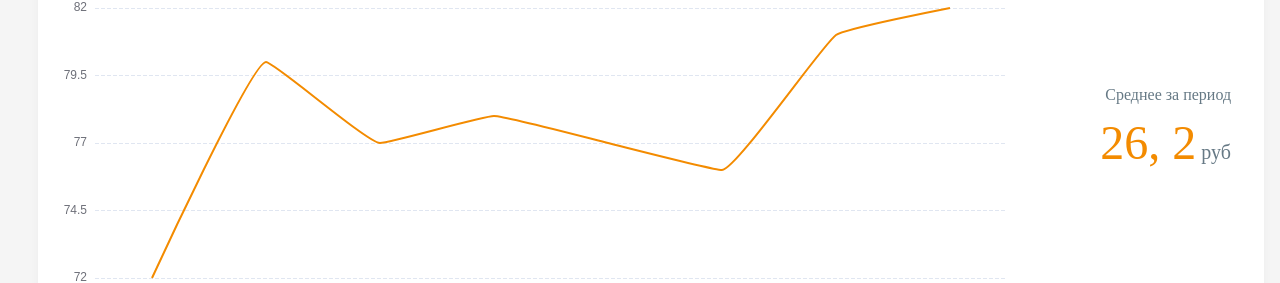
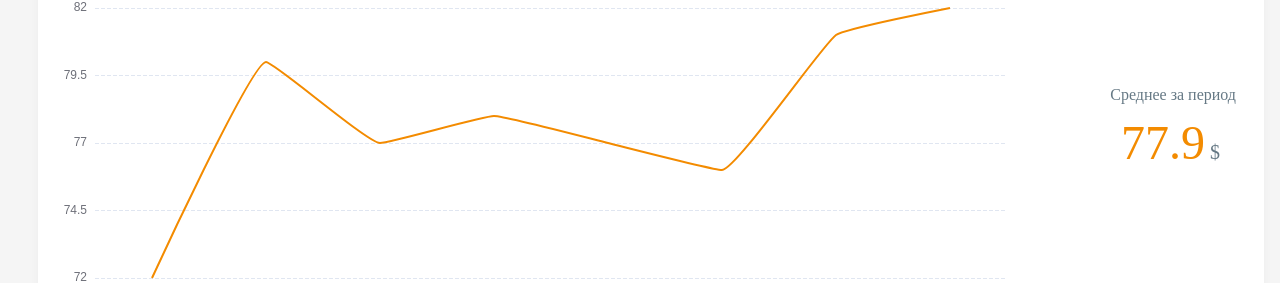
Before and after one commit to Sazonovme/currencyGraphic, a React (Create React App) app: page / in a window 1280 px wide. Shown: the part 100-383 px from the top of the page. Built offline with nearby package versions, Linux system fonts and the light colour scheme.

Commit message:
add avarage logic in WidgetGraphic

```diff
--- a/src/components/WidgetGraphic/WidgetGraphic.tsx
+++ b/src/components/WidgetGraphic/WidgetGraphic.tsx
@@ -14,13 +14,21 @@ import {
 import { CURRENCY_LABEL, Currency } from './constants';
 import { useFetchDataGraphic } from './useFetchDataGraphic';
 
+function getAverage(numbers: [number]) {
+  const sum = numbers.reduce((acc, number) => acc + number, 0);
+  const length = numbers.length;
+  const res = sum / length;
+  if ((res ^ 0) === res) return res;
+  return res.toFixed(1);
+}
+
 export function WidgetGraphic() {
   const [currentCurrency, setCurrentCurrency] = useState<Currency>(
     Currency.dollar
   );
   const { loading, data, error } = useFetchDataGraphic();
 
-  const option = useMemo(() => {
+  const options = useMemo(() => {
     if (error || loading) return null;
 
     const mockDataFilteredByCurrency = data.filter(
@@ -30,7 +38,10 @@ export function WidgetGraphic() {
     const yData = mockDataFilteredByCurrency.map(({ value }) => value);
     const yDataSorted = yData.concat().sort((a, b) => a - b);
 
+    const avarage = getAverage(yData);
+
     return {
+      option: {
         xAxis: {
           type: 'category',
           data: xData,
@@ -78,6 +89,8 @@ export function WidgetGraphic() {
           trigger: 'axis',
           valueFormatter: (value: string) => value + currentCurrency,
         },
+      },
+      avarage: avarage,
     };
   }, [currentCurrency, data, error, loading]);
 
@@ -101,13 +114,14 @@ export function WidgetGraphic() {
       </HeaderStyled>
       <MainStyled>
         <ReactECharts
-          option={option}
+          option={options.option}
           style={{ left: -70, top: -20, width: '95%' }}
         />
         <WrapperStyled>
           <TypographyPStyled>Среднее за период</TypographyPStyled>
           <NumCurrencyStyled>
-            26, 2<NameCurrencyStyled> руб</NameCurrencyStyled>
+            {options.avarage}
+            <NameCurrencyStyled> {currentCurrency}</NameCurrencyStyled>
           </NumCurrencyStyled>
         </WrapperStyled>
       </MainStyled>
```
Lines whose indentation alone changed are shown as unchanged.
